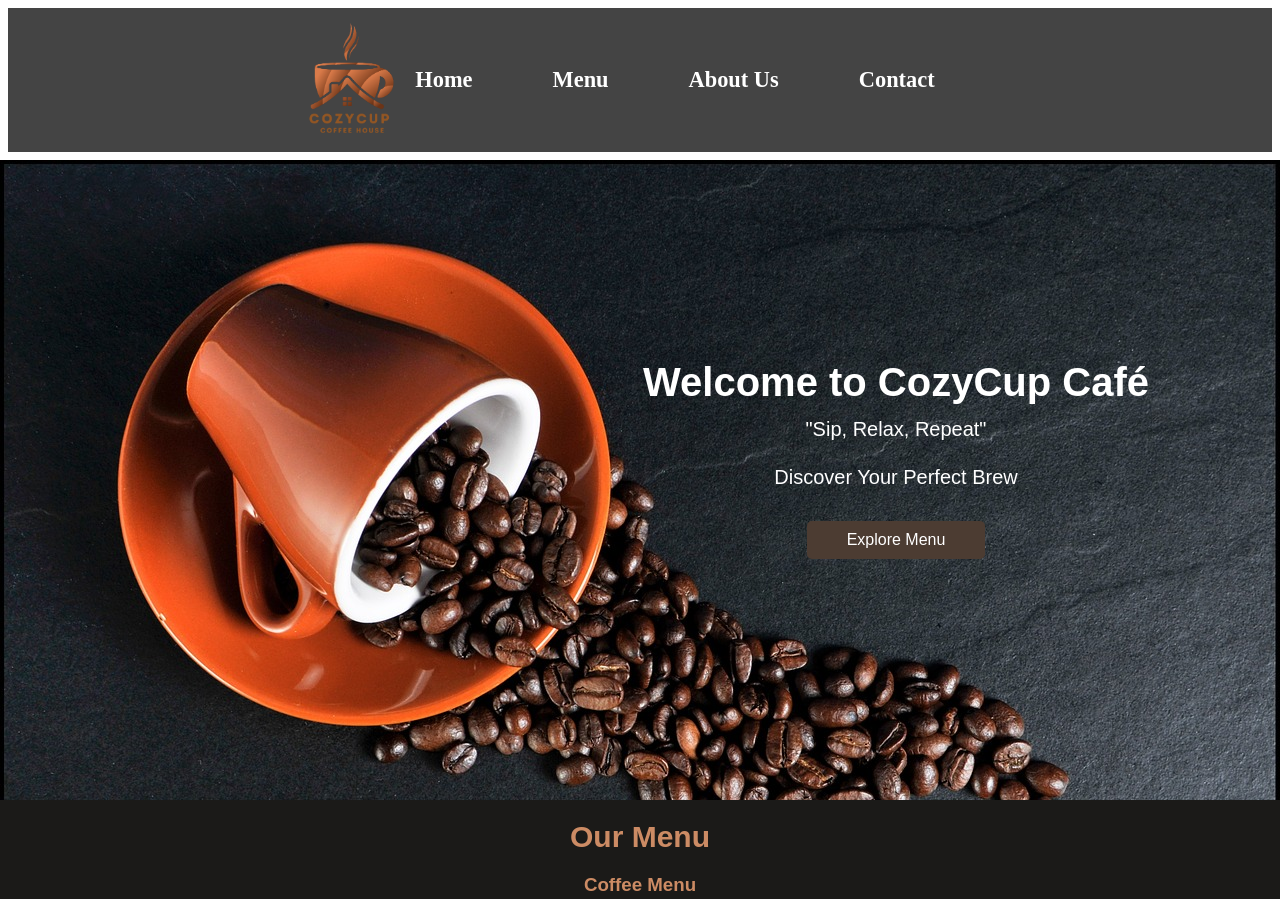
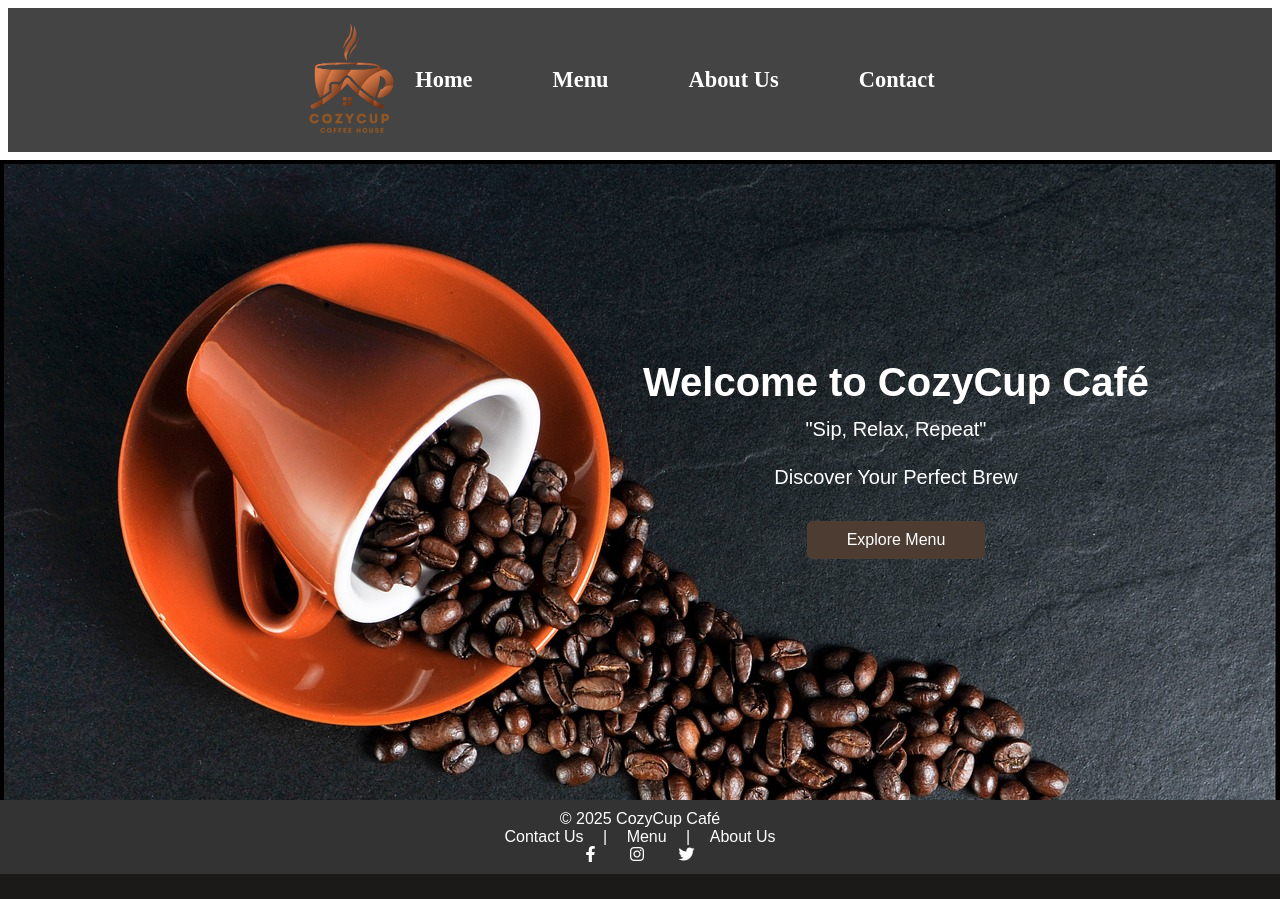
Before and after one commit to Nuruto8/cozycup-Bry, a plain HTML site: page index.html in a window 1280 px wide. Shown: the top 899 px of the page. Drawn offline with Linux system fonts and the light colour scheme.

Commit message:
and icons and footer

```diff
--- a/index.html
+++ b/index.html
@@ -3,6 +3,7 @@
 <head>
     <meta charset="UTF-8">
     <meta name="viewport" content="width=device-width, initial-scale=1.0">
+    <link href="https://cdnjs.cloudflare.com/ajax/libs/font-awesome/6.0.0-beta3/css/all.min.css" rel="stylesheet">
     <link rel="stylesheet" href="css/styles.css">
     <title>CozyCup Café</title>
 </head>
@@ -31,11 +32,20 @@
 
     </section>
 
-    <!-- <nav>
-        <a href="#menu">Menu</a>
-        <a href="#coffee-menu">Coffee</a>
-        <a href="#pastry-menu">Pastries</a>
-    </nav> -->
+    <footer>
+        <p>&copy; 2025 CozyCup Café</p>
+        <div class="footer-links">
+            <a href="#contact">Contact Us</a> |
+            <a href="#menu">Menu</a> |
+            <a href="#about">About Us</a>
+        </div>
+        <div class="social-icons">
+            <a href="https://facebook.com" target="_blank"><i class="fab fa-facebook-f"></i></a>
+            <a href="https://instagram.com" target="_blank"><i class="fab fa-instagram"></i></a>
+            <a href="https://twitter.com" target="_blank"><i class="fab fa-twitter"></i></a>
+        </div>
+    </footer>
+
 
     <!-- Menu Section -->
     <section id="menu" class="menu">
@@ -108,6 +118,11 @@
             <p>Price: $2.29</p>
         </div>
     </section>
+    <!-- Footer -->
+    <footer>
+        <p>&copy; 2025 Cozy Café | <a href="#home">Home</a> | <a href="#menu">Menu</a> | <a href="#about">About</a> | <a href="#contact">Contact Us</a></p>
+    </footer>
+
 
     <section id="about" class="about">
         <section id="about" class="about">
```
